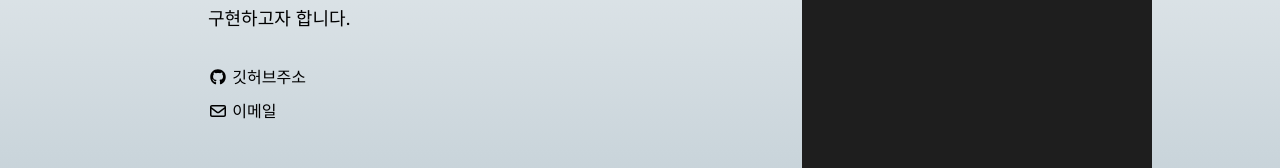
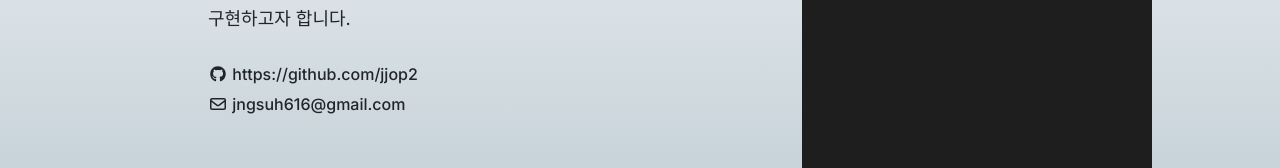
Before and after one commit to jjop2/JSuH, a React (Vite) app: page / in a window 1280 px wide. Shown: the part 419-587 px from the top of the page. Built offline with nearby package versions, Linux system fonts and the light colour scheme; a web font is replaced by a local one.

Commit message:
feat: 소개 영역 깃허브 링크 추가

```diff
--- a/src/features/MainPage/components/About.jsx
+++ b/src/features/MainPage/components/About.jsx
@@ -2,6 +2,9 @@ import '../styles/About.css'
 import { faGithub } from "@fortawesome/free-brands-svg-icons";
 import { faEnvelope } from "@fortawesome/free-regular-svg-icons";
 import { FontAwesomeIcon } from "@fortawesome/react-fontawesome";
+
+const GITHUB_URL = "https://github.com/jjop2";
+const EMAIL = "jngsuh616@gmail.com";
 
 const About = ({ season }) => {
   return (
@@ -17,8 +20,14 @@ const About = ({ season }) => {
           <p className="desc_block">다양한 분야를 넘나들며 쌓아온 지식들은 저에게 사계절처럼 풍성한 자양분이 되었습니다. 단순히 코드를 짜는 것을 넘어, 누군가의 삶을 더 좋은 방향으로 바꾸는 실질적인 서비스를 구현하고자 합니다.</p>
         </div>
         <div className="about_contact">
-          <p className="contact_block"><FontAwesomeIcon icon={faGithub} /> 깃허브주소</p>
-          <p className="contact_block"><FontAwesomeIcon icon={faEnvelope} /> 이메일</p>
+          <a
+            href={GITHUB_URL}
+            target='_blank'
+            className="contact_block github"
+          >
+            <FontAwesomeIcon icon={faGithub} /> {GITHUB_URL}
+          </a>
+          <p className="contact_block"><FontAwesomeIcon icon={faEnvelope} /> {EMAIL}</p>
         </div>
       </div>
       <div className="about_pic_wrap">
--- a/src/features/MainPage/styles/About.css
+++ b/src/features/MainPage/styles/About.css
@@ -1,6 +1,10 @@
 .about {
   display: flex;
   gap: 60px;
+}
+
+.about_cont_wrap {
+  color: var(--main-text);
 }
 
 .about_title {
@@ -24,7 +28,19 @@
   display: flex;
   flex-direction: column;
   gap: 10px;
+}
+
+.contact_block {
   font-weight: 500;
+  font-size: 16px;
+}
+
+.contact_block.github {
+  cursor: pointer;
+}
+
+.contact_block.github:hover {
+  color: var(--main-color);
 }
 
 .about_pic_wrap {
```
